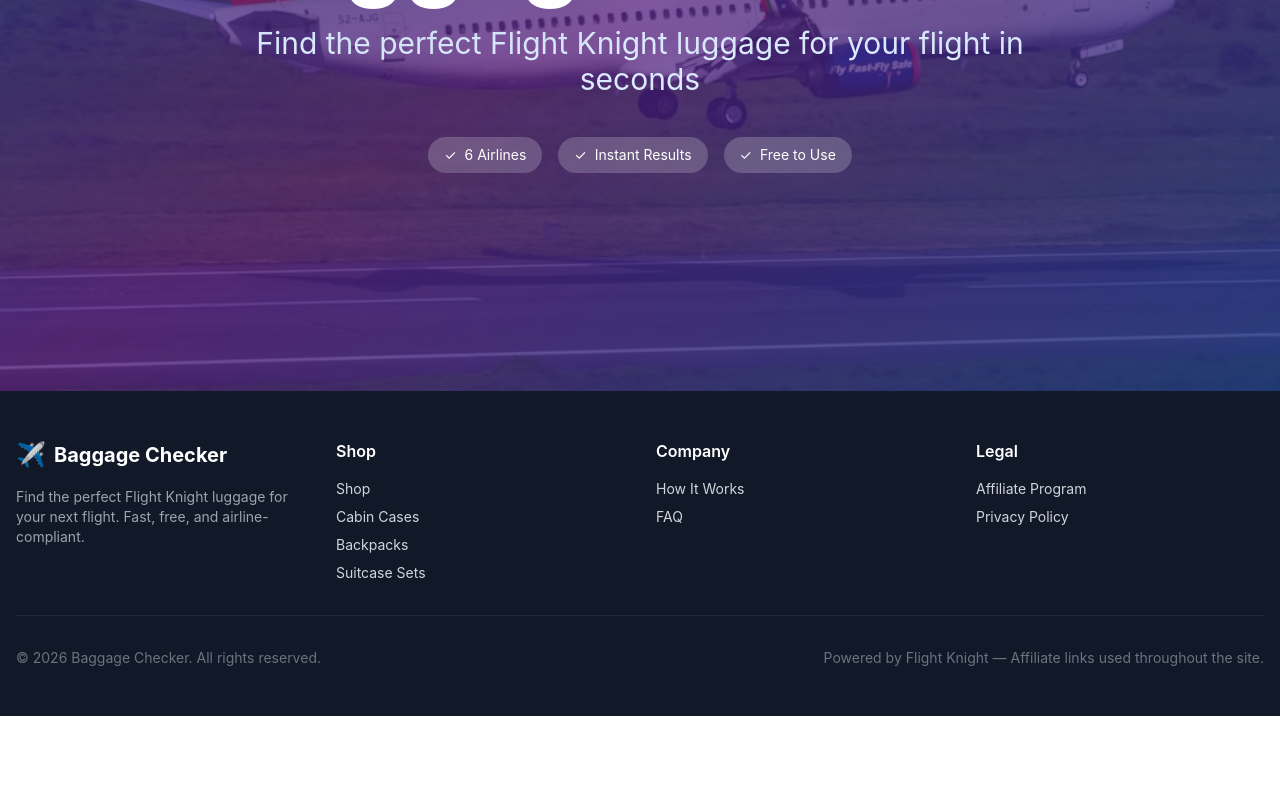
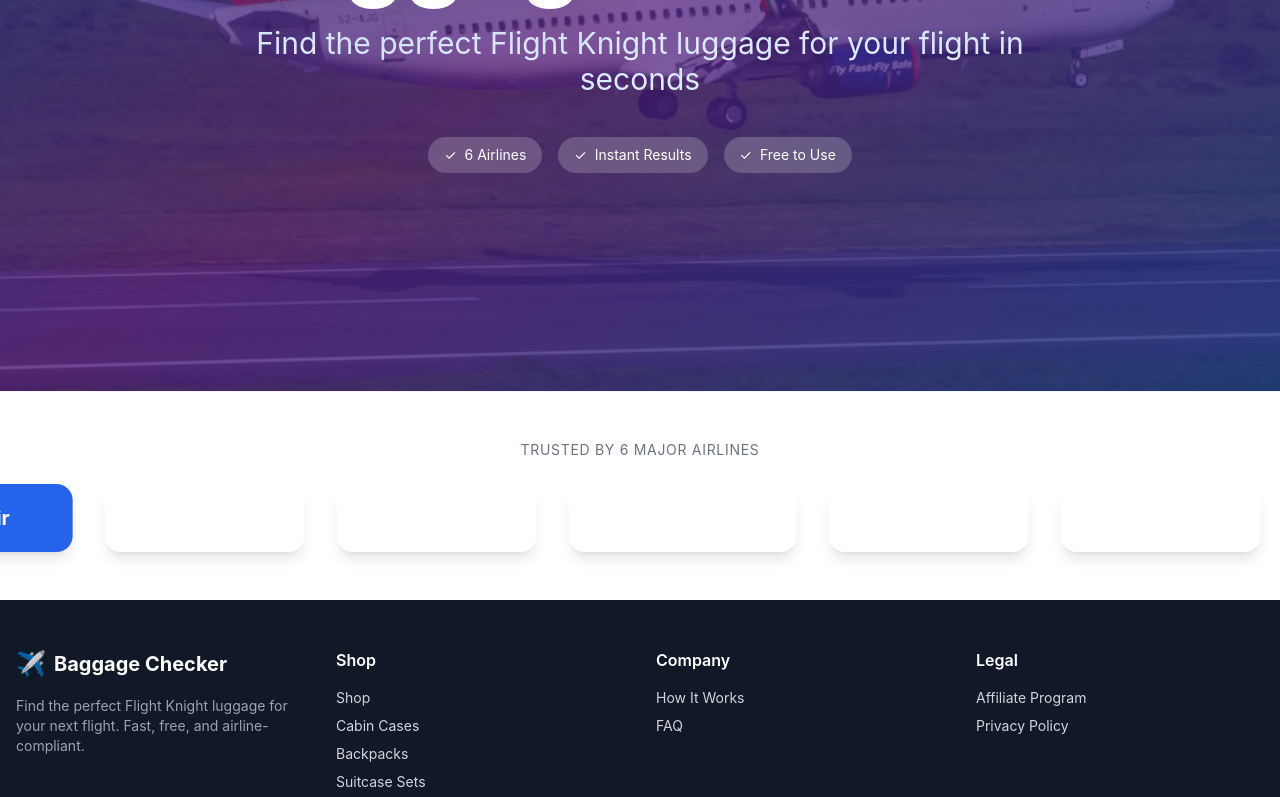
Before and after one commit to nilo1221/baggage-checker, a Next.js app: page / in a window 1280 px wide. Shown: the part 473-1270 px from the top of the page. Before the commit the page ends 1189 px from the top, so only its background shows below. Built offline with nearby package versions, Linux system fonts and the light colour scheme.

Commit message:
Add automatic scrolling airline brand carousel

```diff
--- a/app/globals.css
+++ b/app/globals.css
@@ -25,3 +25,21 @@
   background-size: 200% 200%;
   animation: gradient 3s ease infinite;
 }
+
+@keyframes marquee {
+  0% {
+    transform: translateX(0);
+  }
+  100% {
+    transform: translateX(-50%);
+  }
+}
+
+.animate-marquee {
+  display: flex;
+  animation: marquee 25s linear infinite;
+}
+
+.animate-marquee:hover {
+  animation-play-state: paused;
+}
--- a/app/page.js
+++ b/app/page.js
@@ -1,3 +1,5 @@
+import { airlines } from '../lib/airlines'
+
 export default function Home() {
   return (
     <div className="min-h-screen bg-white">
@@ -32,6 +34,22 @@
           </div>
         </div>
       </div>
+
+      <div className="py-12 bg-white border-t border-gray-100 overflow-hidden">
+        <p className="text-center text-sm text-gray-500 uppercase tracking-wider mb-6">
+          Trusted by 6 major airlines
+        </p>
+        <div className="animate-marquee">
+          {[...airlines, ...airlines].map((air, index) => (
+            <div
+              key={`${air.id}-${index}`}
+              className={`flex-shrink-0 mx-4 px-10 py-5 rounded-2xl ${air.color} text-white font-bold text-xl shadow-lg min-w-[200px] text-center`}
+            >
+              {air.name}
+            </div>
+          ))}
+        </div>
+      </div>
     </div>
   )
 }
```
